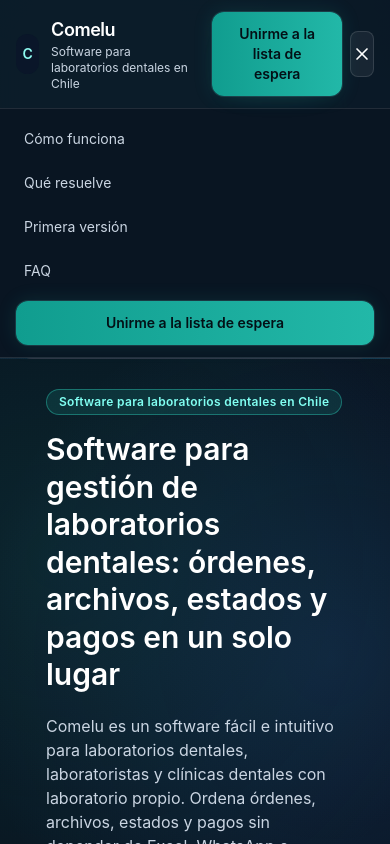
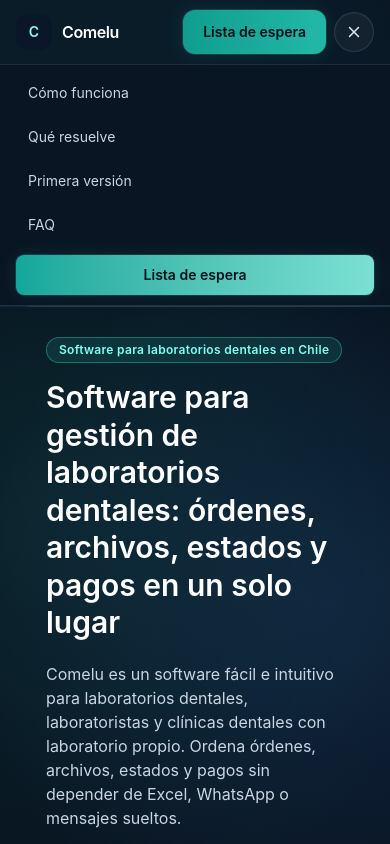
Before and after one commit to garciasilvac/comelu_landing, a React (Vite) app: page / in a window 390 px wide. Both pictures are taken after a click on the button 361 px from the left and 54 px from the top of the page. Shown: the top 844 px of the page. Built offline with nearby package versions, Linux system fonts and the light colour scheme.

Commit message:
style: refine mobile navbar controls

```diff
--- a/src/App.tsx
+++ b/src/App.tsx
@@ -584,14 +584,14 @@
       <div className="ambient ambient-c" aria-hidden="true" />
 
       <header className="sticky top-0 z-50 border-b border-white/10 bg-[#0a1623]/84 backdrop-blur-xl">
-        <div className="mx-auto flex w-full max-w-[1160px] items-center justify-between gap-4 px-4 py-3 sm:px-6 lg:px-8">
-          <a href="#" className="flex items-center gap-3 text-white">
-            <span className="inline-flex h-10 w-10 items-center justify-center rounded-xl bg-[#0a1629] text-sm font-semibold text-[#8efaf0]">
+        <div className="mx-auto flex w-full max-w-[1160px] items-center justify-between gap-3 px-4 py-2.5 sm:px-6 sm:py-3 lg:px-8">
+          <a href="#" className="flex items-center gap-2.5 text-white sm:gap-3">
+            <span className="inline-flex h-9 w-9 items-center justify-center rounded-xl bg-[#0a1629] text-sm font-semibold text-[#8efaf0] sm:h-10 sm:w-10">
               C
             </span>
             <span>
-              <span className="block text-lg font-semibold tracking-tight">Comelu</span>
-              <span className="block text-xs text-slate-300">Software para laboratorios dentales en Chile</span>
+              <span className="block text-base font-semibold tracking-tight sm:text-lg">Comelu</span>
+              <span className="hidden text-xs text-slate-300 sm:block">Software para laboratorios dentales en Chile</span>
             </span>
           </a>
 
@@ -610,28 +610,28 @@
 
           <div className="flex items-center gap-2">
             <button type="button" onClick={onWaitlistClick} className={`${primaryButton} hidden sm:inline-flex`}>
-              Unirme a la lista de espera
+              Lista de espera
             </button>
             <button
               type="button"
               aria-label="Abrir menú"
               aria-expanded={mobileMenuOpen}
-              className="inline-flex h-[46px] w-[46px] items-center justify-center rounded-lg border border-white/12 bg-white/6 p-0 text-white transition hover:bg-white/10 lg:hidden"
+              className="inline-flex h-10 w-10 items-center justify-center rounded-full border border-white/10 bg-white/[0.04] p-0 text-slate-200 shadow-[inset_0_1px_0_rgba(255,255,255,0.04)] transition hover:bg-white/[0.08] hover:text-white lg:hidden"
               onClick={() => setMobileMenuOpen((prev) => !prev)}
             >
-              {mobileMenuOpen ? <X className="h-5 w-5" /> : <Menu className="h-5 w-5" />}
+              {mobileMenuOpen ? <X className="h-[18px] w-[18px]" /> : <Menu className="h-[18px] w-[18px]" />}
             </button>
           </div>
         </div>
 
         {mobileMenuOpen ? (
-          <div className="border-t border-white/10 bg-[#0a1623]/95 px-4 py-3 lg:hidden">
+          <div className="border-t border-white/10 bg-[#0a1623]/95 px-4 py-2.5 lg:hidden">
             <div className="mx-auto flex max-w-[1160px] flex-col gap-2">
               {NAV_LINKS.map((link) => (
                 <button
                   key={link.id}
                   type="button"
-                  className="rounded-md px-2 py-2 text-left text-sm text-slate-300 transition hover:bg-white/6 hover:text-white"
+                  className="rounded-lg px-3 py-2 text-left text-sm text-slate-300 transition hover:bg-white/6 hover:text-white"
                   onClick={() => {
                     scrollTo(link.id);
                     setMobileMenuOpen(false);
@@ -640,8 +640,12 @@
                   {link.label}
                 </button>
               ))}
-              <button type="button" className={`${primaryButton} mt-1`} onClick={onWaitlistClick}>
-                Unirme a la lista de espera
+              <button
+                type="button"
+                className="interactive-cta mt-1 inline-flex items-center justify-center rounded-lg bg-gradient-to-r from-[#11a79b] to-[#7be0d4] px-4 py-2.5 text-sm font-semibold text-[#04131a] shadow-[0_12px_28px_-18px_rgba(17,167,155,0.6)]"
+                onClick={onWaitlistClick}
+              >
+                Lista de espera
               </button>
             </div>
           </div>
```
